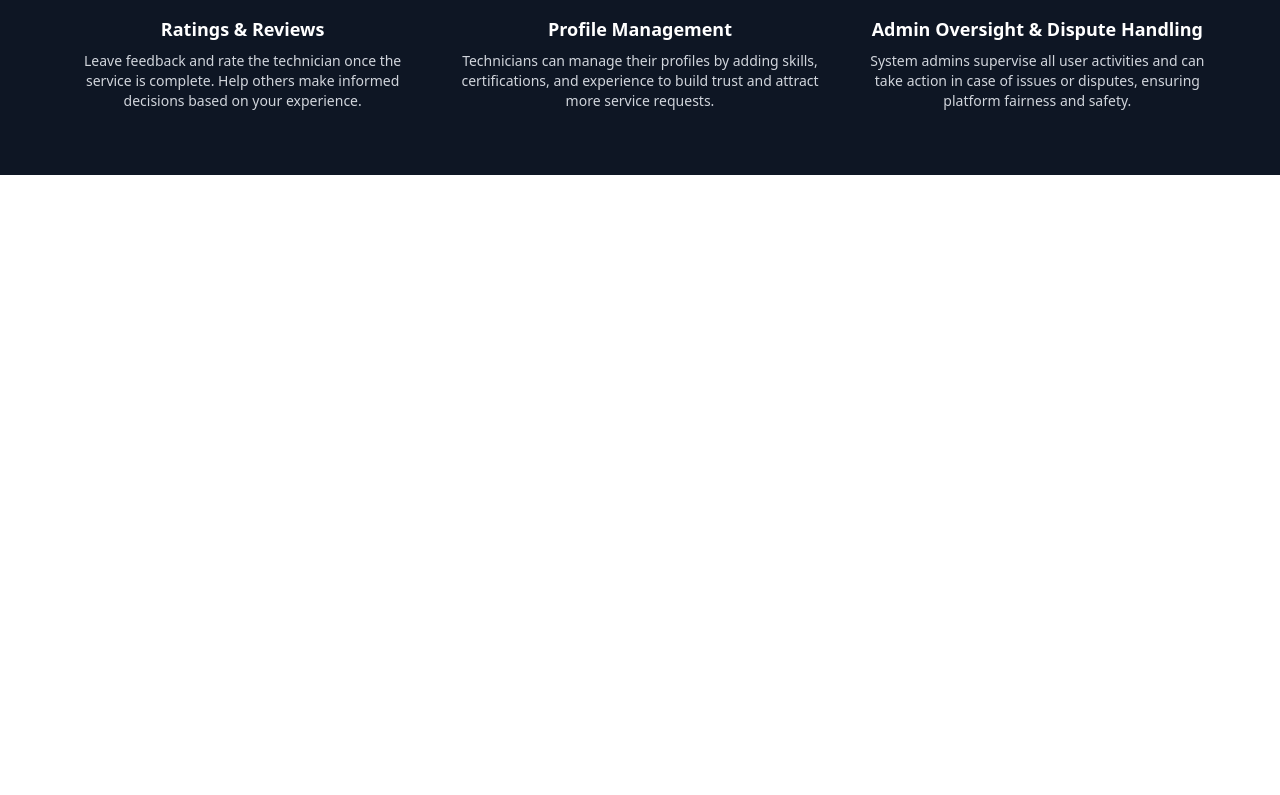
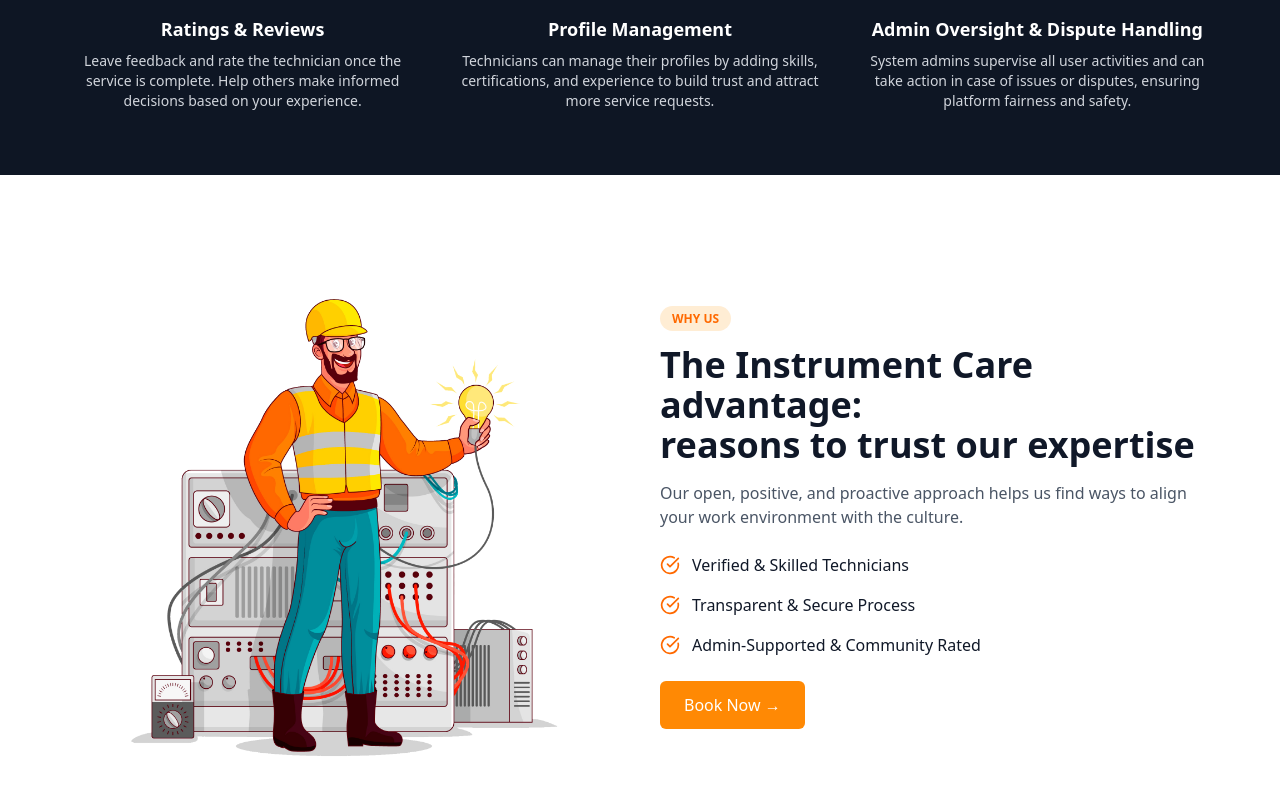
Before and after one commit to avishkaJSPshehan/Instrument-Care, a React (Vite) app in the folder Instrument-Care-Front-End/: page / in a window 1280 px wide. Shown: the part 1235-2030 px from the top of the page. Before the commit the page ends 1410 px from the top, so only its background shows below. Built offline with nearby package versions, Linux system fonts and the light colour scheme.

Commit message:
Make Why-Us section

```diff
--- /dev/null
+++ b/Instrument-Care-Front-End/src/Components/Common/Why-Us.jsx
@@ -0,0 +1,53 @@
+import React from "react";
+import { CheckCircle } from "lucide-react"; // Icon
+
+export default function WhyUs() {
+  return (
+    <section className="py-16 px-4 bg-white">
+      <div className="max-w-6xl mx-auto flex flex-col md:flex-row items-center gap-10">
+        {/* Left Image */}
+        <div className="flex-1">
+          <img
+            src="src/assets/images/hero-image-2.png" // replace with your image path
+            alt="Technician"
+            className="rounded-xl w-full object-cover"
+          />
+        </div>
+
+        {/* Right Content */}
+        <div className="flex-1">
+          <span className="bg-orange-100 text-orange-500 text-xs font-semibold px-3 py-1 rounded-full">
+            WHY US
+          </span>
+          <h2 className="text-3xl md:text-4xl font-bold text-gray-900 mt-4 mb-4">
+            The Instrument Care advantage: <br className="hidden md:block" />
+            reasons to trust our expertise
+          </h2>
+          <p className="text-gray-600 mb-6">
+            Our open, positive, and proactive approach helps us find ways to
+            align your work environment with the culture.
+          </p>
+
+          <ul className="space-y-4 mb-6">
+            <li className="flex items-center text-gray-900 font-medium">
+              <CheckCircle className="w-5 h-5 text-orange-500 mr-3" />
+              Verified & Skilled Technicians
+            </li>
+            <li className="flex items-center text-gray-900 font-medium">
+              <CheckCircle className="w-5 h-5 text-orange-500 mr-3" />
+              Transparent & Secure Process
+            </li>
+            <li className="flex items-center text-gray-900 font-medium">
+              <CheckCircle className="w-5 h-5 text-orange-500 mr-3" />
+              Admin-Supported & Community Rated
+            </li>
+          </ul>
+
+          <button className="bg-orange-400 text-white px-6 py-3 rounded-md font-medium hover:bg-orange-500 transition">
+            Book Now →
+          </button>
+        </div>
+      </div>
+    </section>
+  );
+}
--- a/Instrument-Care-Front-End/src/Pages/Home.jsx
+++ b/Instrument-Care-Front-End/src/Pages/Home.jsx
@@ -3,6 +3,7 @@ import Navbar from '../Components/Common/Navbar'
 import Hero from '../Components/Common/Hero-section'
 import FeatureCards from '../Components/Common/Cart'
 import Services from '../Components/Common/Service'
+import WhyUs from '../Components/Common/Why-Us'
 
 export default function Home() {
   return (
@@ -11,6 +12,7 @@ export default function Home() {
       <Hero />
       <FeatureCards/>
       <Services/>
+      <WhyUs />
     </>
   )
 }
```
